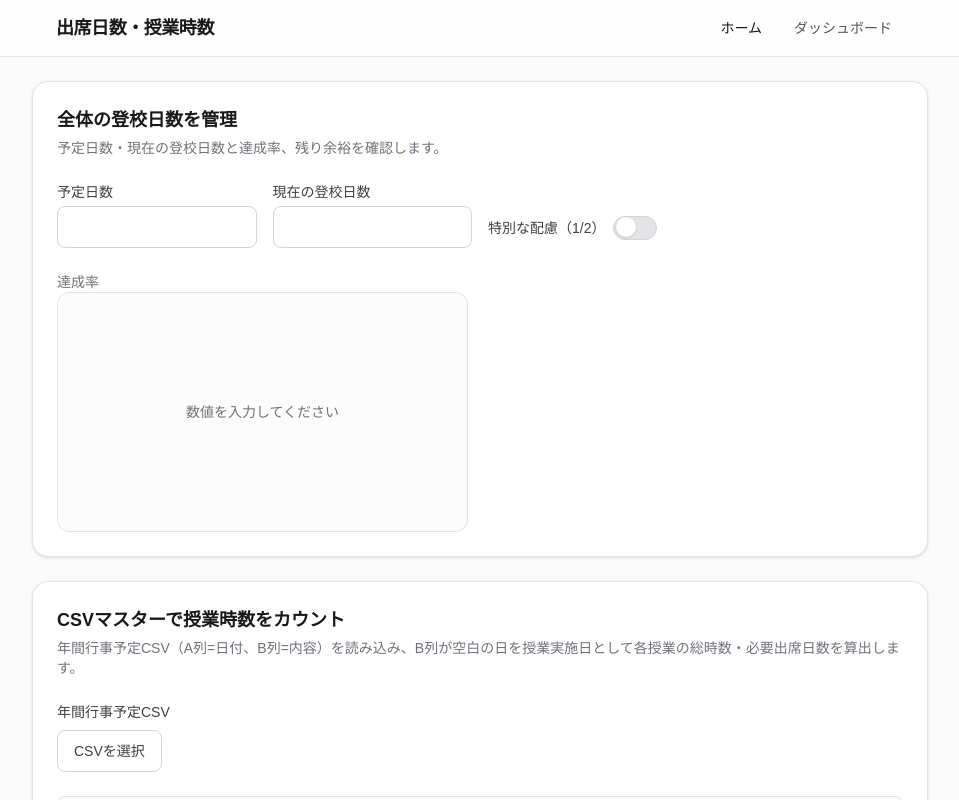
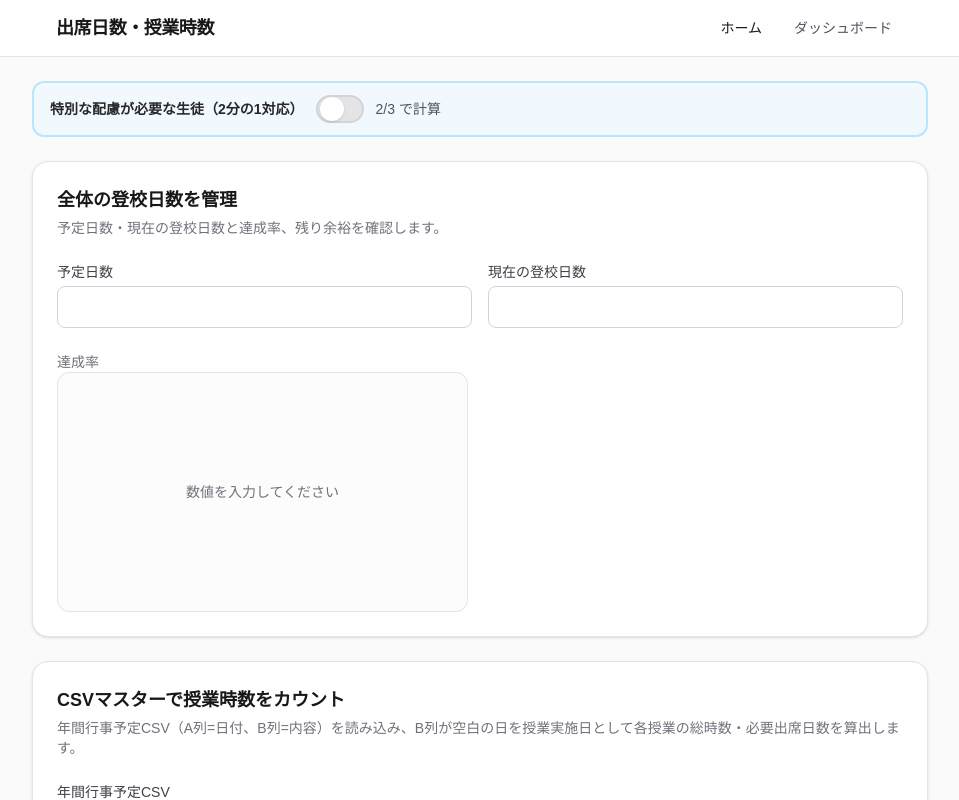
Before and after one commit to kazumamitamura/attendance_calc, a Next.js app: page / in a window 1280 px wide. Shown: the top 800 px of the page, without its empty margins (160-1119 px from the left). Built offline with nearby package versions, Linux system fonts and the light colour scheme.

Commit message:
Fix: Make special care toggle global and implement mixed-days calculation logic

```diff
--- a/app/components/AttendanceDashboardSimple.tsx
+++ b/app/components/AttendanceDashboardSimple.tsx
@@ -35,7 +35,7 @@ export function AttendanceDashboardSimple({
         予定日数・現在の登校日数と達成率、残り余裕を確認します。
       </p>
 
-      <div className="mt-6 grid gap-4 sm:grid-cols-2 lg:grid-cols-4">
+      <div className="mt-6 grid gap-4 sm:grid-cols-2 lg:grid-cols-2">
         <div>
           <label className="block text-sm font-medium text-zinc-700 dark:text-zinc-300">
             予定日数
@@ -59,30 +59,6 @@ export function AttendanceDashboardSimple({
             onChange={(e) => setActualDays(e.target.value)}
             className="mt-1 w-full rounded-lg border border-zinc-300 bg-white px-3 py-2 text-zinc-900 focus:border-zinc-500 focus:ring-1 focus:ring-zinc-500 dark:border-zinc-600 dark:bg-zinc-800 dark:text-zinc-100"
           />
-        </div>
-        <div className="flex items-end">
-          <label className="flex items-center gap-2 pb-2">
-            <span className="text-sm font-medium text-zinc-700 dark:text-zinc-300">
-              特別な配慮（1/2）
-            </span>
-            <button
-              type="button"
-              role="switch"
-              aria-checked={specialConsideration}
-              onClick={() => onSpecialConsiderationChange(!specialConsideration)}
-              className={`relative inline-flex h-6 w-11 shrink-0 rounded-full border transition-colors focus:outline-none focus:ring-2 focus:ring-zinc-400 ${
-                specialConsideration
-                  ? "border-sky-500 bg-sky-500"
-                  : "border-zinc-300 bg-zinc-200 dark:border-zinc-600 dark:bg-zinc-700"
-              }`}
-            >
-              <span
-                className={`pointer-events-none inline-block h-5 w-5 transform rounded-full bg-white shadow transition ${
-                  specialConsideration ? "translate-x-5" : "translate-x-0.5"
-                }`}
-              />
-            </button>
-          </label>
         </div>
       </div>
 
--- a/app/components/ClassHoursFromCsv.tsx
+++ b/app/components/ClassHoursFromCsv.tsx
@@ -81,13 +81,7 @@ export function ClassHoursFromCsv({
   const showToggleBlock = onSpecialConsiderationChange == null;
   const [adjustments, setAdjustments] = useState<Record<string, { add: number; subtract: number }>>({});
   const [currentAttendances, setCurrentAttendances] = useState<Record<string, number>>({});
-  const [specialCareByClass, setSpecialCareByClass] = useState<Record<string, boolean>>({});
   const [editingClassId, setEditingClassId] = useState<string | null>(null);
-
-  const isSpecialCareFor = (id: string): boolean => specialCareByClass[id] ?? false;
-  const setSpecialCareFor = (id: string, value: boolean) => {
-    setSpecialCareByClass((prev) => ({ ...prev, [id]: value }));
-  };
 
   const handleFileChange = useCallback(
     (e: React.ChangeEvent<HTMLInputElement>) => {
@@ -149,11 +143,6 @@ export function ClassHoursFromCsv({
       delete next[id];
       return next;
     });
-    setSpecialCareByClass((prev) => {
-      const next = { ...prev };
-      delete next[id];
-      return next;
-    });
     if (editingClassId === id) setEditingClassId(null);
   };
 
@@ -198,12 +187,12 @@ export function ClassHoursFromCsv({
 
   const runCount = useCallback(() => {
     if (validDays.length === 0 || classes.length === 0) return;
+    const isSpecialCare = specialConsideration;
+    const ratio = isSpecialCare ? 1 / 2 : 2 / 3;
     const next: ClassWithResult[] = classes.map((c) => {
       const baseHours = countClassDaysWithDuplicates(validDays, c.weekdays);
       const adj = adjustments[c.id] ?? { add: 0, subtract: 0 };
       const totalHours = Math.max(0, baseHours + adj.add - adj.subtract);
-      const isSpecialCare = specialCareByClass[c.id] ?? false;
-      const ratio = isSpecialCare ? 1 / 2 : 2 / 3;
       const requiredAttendance = Math.ceil(totalHours * ratio);
       const requiredAtTwoThirds = Math.ceil(totalHours * (2 / 3));
       const requiredAtHalf = Math.ceil(totalHours * (1 / 2));
@@ -217,7 +206,7 @@ export function ClassHoursFromCsv({
       };
     });
     setResults(next);
-  }, [validDays, classes, specialCareByClass, adjustments]);
+  }, [validDays, classes, specialConsideration, adjustments]);
 
   const handleCount = () => runCount();
 
@@ -237,11 +226,6 @@ export function ClassHoursFromCsv({
     if (results.length > 0) runCount();
   }, [adjustments, runCount]);
 
-  // 授業ごとの特別な配慮トグル変更時に再計算
-  useEffect(() => {
-    if (results.length > 0) runCount();
-  }, [specialCareByClass, runCount]);
-
   // 授業が追加されたとき（一括含む）にカウント実行
   useEffect(() => {
     if (validDays.length > 0 && classes.length > 0) runCount();
@@ -254,7 +238,7 @@ export function ClassHoursFromCsv({
         ...c,
         totalHours: 0,
         requiredAttendance: 0,
-        isSpecialCare: specialCareByClass[c.id] ?? false,
+        isSpecialCare: specialConsideration,
         faceToFaceDays: 0,
       }));
 
@@ -410,7 +394,7 @@ export function ClassHoursFromCsv({
           </div>
 
           <div className="mt-3 overflow-x-auto">
-            <table className="w-full min-w-[800px] border-collapse text-sm">
+            <table className="w-full min-w-[640px] border-collapse text-sm">
               <thead>
                 <tr className="border-b border-zinc-200 dark:border-zinc-700">
                   <th className="py-2 pr-2 text-left font-medium text-zinc-600 dark:text-zinc-400">
@@ -427,9 +411,6 @@ export function ClassHoursFromCsv({
                   </th>
                   <th className="py-2 pr-2 text-right font-medium text-zinc-600 dark:text-zinc-400">
                     出席実績
-                  </th>
-                  <th className="py-2 pr-2 text-center font-medium text-zinc-600 dark:text-zinc-400">
-                    1/2対応
                   </th>
                   <th className="py-2 pr-2 text-right font-medium text-zinc-600 dark:text-zinc-400">
                     対面授業
@@ -452,7 +433,6 @@ export function ClassHoursFromCsv({
                   const status = getRemainingDaysStatus(remaining);
                   const colors = getRemainingDaysColors(status);
                   const gaugePercent = required > 0 ? Math.min(100, Math.round((100 * currentAtt) / required)) : 0;
-                  const isSpecial = row.isSpecialCare ?? false;
                   const faceToFace = row.faceToFaceDays ?? 0;
                   return (
                     <tr
@@ -485,7 +465,7 @@ export function ClassHoursFromCsv({
                         {hasResults ? (
                           <span>
                             {row.requiredAttendance}
-                            <span className="ml-0.5 text-xs text-zinc-500">({isSpecial ? "1/2" : "2/3"})</span>
+                            <span className="ml-0.5 text-xs text-zinc-500">({specialConsideration ? "1/2" : "2/3"})</span>
                           </span>
                         ) : (
                           "—"
@@ -493,27 +473,6 @@ export function ClassHoursFromCsv({
                       </td>
                       <td className="py-2.5 pr-2 text-right tabular-nums text-zinc-900 dark:text-zinc-100">
                         <span className="font-medium">授業出席日数: {currentAtt}日</span>
-                      </td>
-                      <td className="py-2.5 pr-2">
-                        <div className="flex justify-center">
-                          <button
-                            type="button"
-                            role="switch"
-                            aria-checked={isSpecial}
-                            onClick={() => setSpecialCareFor(row.id, !isSpecial)}
-                            className={`relative inline-flex h-5 w-9 shrink-0 rounded-full border transition-colors focus:outline-none focus:ring-2 focus:ring-sky-400 focus:ring-offset-1 ${
-                              isSpecial
-                                ? "border-sky-500 bg-sky-500"
-                                : "border-zinc-300 bg-zinc-200 dark:border-zinc-600 dark:bg-zinc-700"
-                            }`}
-                          >
-                            <span
-                              className={`pointer-events-none inline-block h-4 w-4 transform rounded-full bg-white shadow transition ${
-                                isSpecial ? "translate-x-4" : "translate-x-0.5"
-                              }`}
-                            />
-                          </button>
-                        </div>
                       </td>
                       <td className="py-2.5 pr-2 text-right tabular-nums text-zinc-700 dark:text-zinc-300">
                         対面授業: {faceToFace}日
--- a/app/components/MainContentWithDashboard.tsx
+++ b/app/components/MainContentWithDashboard.tsx
@@ -9,6 +9,33 @@ export function MainContentWithDashboard() {
 
   return (
     <div className="space-y-6">
+      {/* 全体統括：特別な配慮（1/2）トグル - 最上部に1つだけ */}
+      <div className="flex flex-wrap items-center gap-3 rounded-xl border-2 border-sky-200 bg-sky-50/80 px-4 py-3 dark:border-sky-800 dark:bg-sky-950/30">
+        <span className="text-sm font-semibold text-zinc-800 dark:text-zinc-200">
+          特別な配慮が必要な生徒（2分の1対応）
+        </span>
+        <button
+          type="button"
+          role="switch"
+          aria-checked={specialConsideration}
+          onClick={() => setSpecialConsideration(!specialConsideration)}
+          className={`relative inline-flex h-7 w-12 shrink-0 rounded-full border-2 transition-colors focus:outline-none focus:ring-2 focus:ring-sky-400 ${
+            specialConsideration
+              ? "border-sky-500 bg-sky-500"
+              : "border-zinc-300 bg-zinc-200 dark:border-zinc-600 dark:bg-zinc-700"
+          }`}
+        >
+          <span
+            className={`pointer-events-none inline-block h-6 w-6 transform rounded-full bg-white shadow transition ${
+              specialConsideration ? "translate-x-5" : "translate-x-0.5"
+            }`}
+          />
+        </button>
+        <span className="text-sm font-medium text-zinc-600 dark:text-zinc-400">
+          {specialConsideration ? "1/2 で計算" : "2/3 で計算"}
+        </span>
+      </div>
+
       <AttendanceDashboardSimple
         specialConsideration={specialConsideration}
         onSpecialConsiderationChange={setSpecialConsideration}
--- a/lib/csv-calendar.ts
+++ b/lib/csv-calendar.ts
@@ -104,9 +104,9 @@ export function parseScheduleCsv(csvText: string): ValidSchoolDay[] {
 }
 
 /**
- * 授業実施日のリストから、選択された曜日配列（重複あり）に従い総授業時数をカウント
- * 同じ曜日を複数回選んだ場合、その曜日の出現回数 × 選択回数で加算する
- * 例: 木・木 で CSV の木曜が 18 日 → 18 + 18 = 36
+ * 授業実施日のリストから、選択された曜日配列（重複あり）に従い総授業時数をカウント。
+ * 各曜日について「CSV内でその曜日が有効日としてカウントされた日数」を足し合わせる。
+ * 例: CSVで月=10日・金=20日、授業の曜日が [月, 月, 金, 金] の場合 → 10+10+20+20 = 60
  */
 export function countClassDaysWithDuplicates(
   validDays: ValidSchoolDay[],
@@ -116,11 +116,8 @@ export function countClassDaysWithDuplicates(
   for (const d of validDays) {
     byDay[d.dayOfWeek] = (byDay[d.dayOfWeek] ?? 0) + 1;
   }
-  let total = 0;
-  for (const w of weekdays) {
-    if (w !== null && w >= 0 && w <= 6) total += byDay[w] ?? 0;
-  }
-  return total;
+  const selectedDays = weekdays.filter((w): w is number => w !== null && w >= 0 && w <= 6);
+  return selectedDays.reduce((total, day) => total + (byDay[day] ?? 0), 0);
 }
 
 /**
```
